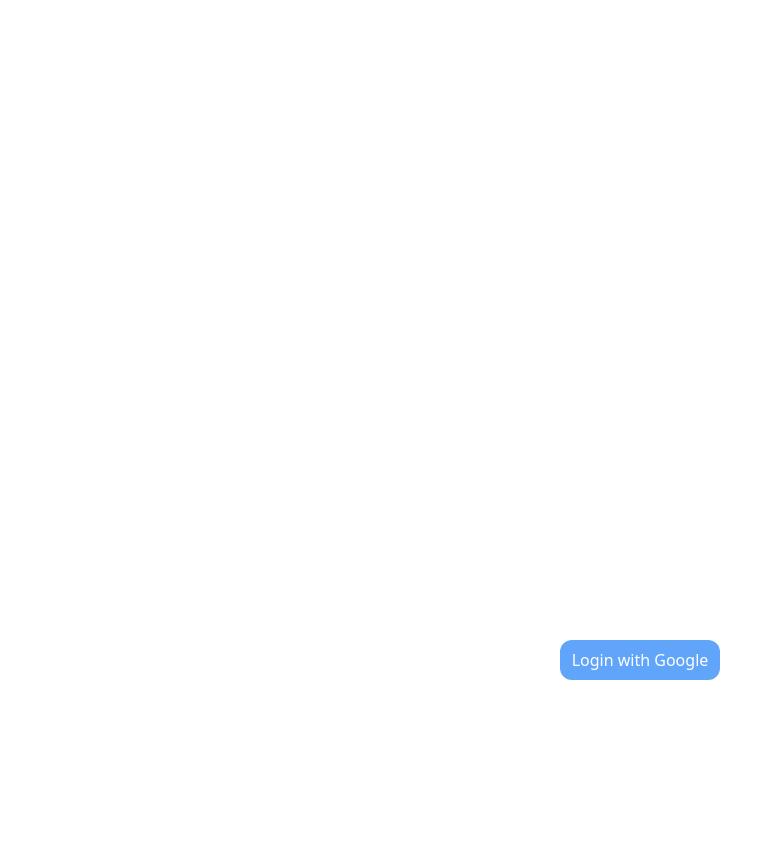
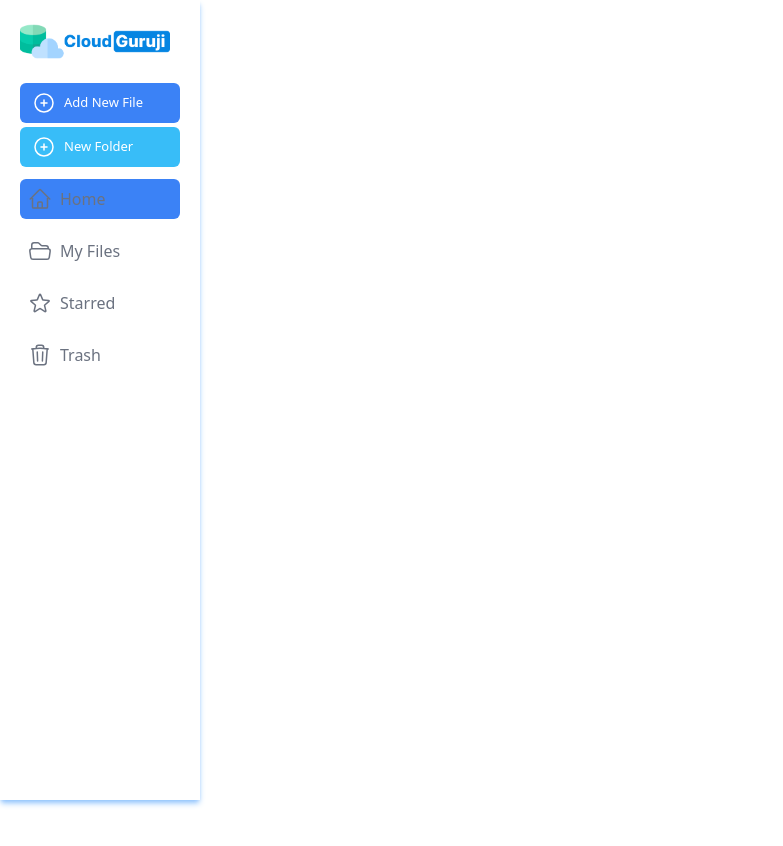
Before and after one commit to JibiGeorge/cloud_File_Manager, a Next.js app: page /login in a window 1280 px wide. Shown: the top 846 px of the page, without its empty margins (0-783 px from the left). Before the commit the page ends 800 px from the top, so only its background shows below. Built offline with nearby package versions, Linux system fonts and the light colour scheme; no server answers.

Commit message:
Side-navbar

```diff
--- /dev/null
+++ b/components/SideNavBar.js
@@ -0,0 +1,75 @@
+import Image from "next/image";
+import React, { useState } from "react";
+import menu from "../data/menu";
+
+const SideNavBar = () => {
+  const [activeIndex, setActiveIndex] = useState(0);
+
+  return (
+    <div className="w-[200px] bg-white h-screen sticky top-0 z-10 shadow-blue-300 shadow-md p-5">
+      <div className="flx justify-center">
+        <Image src="/logo.png" alt="logo" width={150} height={60} />
+      </div>
+      <button className="flex gap-2 items-center bg-blue-500 py-2 text-white rounded-md px-3 hover:scale-105 transition-all mt-5 w-full text-[13px]">
+        <svg
+          xmlns="http://www.w3.org/2000/svg"
+          fill="none"
+          viewBox="0 0 24 24"
+          stroke-width="1.5"
+          stroke="currentColor"
+          class="w-6 h-6"
+        >
+          <path
+            stroke-linecap="round"
+            stroke-linejoin="round"
+            d="M12 9v6m3-3H9m12 0a9 9 0 11-18 0 9 9 0 0118 0z"
+          />
+        </svg>
+        Add New File
+      </button>
+      <button className="flex gap-2 items-center bg-sky-400 py-2 text-white rounded-md px-3 hover:scale-105 transition-all mt-1 w-full text-[13px]">
+        <svg
+          xmlns="http://www.w3.org/2000/svg"
+          fill="none"
+          viewBox="0 0 24 24"
+          stroke-width="1.5"
+          stroke="currentColor"
+          class="w-6 h-6"
+        >
+          <path
+            stroke-linecap="round"
+            stroke-linejoin="round"
+            d="M12 9v6m3-3H9m12 0a9 9 0 11-18 0 9 9 0 0118 0z"
+          />
+        </svg>
+        New Folder
+      </button>
+
+      <div>
+        {menu.list.map((item, index) => (
+          <h2
+          onClick={()=> setActiveIndex(index)}
+          className={`flex gap-2 items-center p-2 mt-3 text-gray-500 hover:bg-blue-400 hover:text-white rounded-md cursor-pointer transition-all ${activeIndex == index ? 'bg-blue-500 text-blue-50' : null}`}>
+            <svg
+              xmlns="http://www.w3.org/2000/svg"
+              fill="none"
+              viewBox="0 0 24 24"
+              stroke-width="1.5"
+              stroke="currentColor"
+              class="w-6 h-6"
+            >
+              <path
+                stroke-linecap="round"
+                stroke-linejoin="round"
+                d={item.logo}
+              />
+            </svg>
+            {item.name}
+          </h2>
+        ))}
+      </div>
+    </div>
+  );
+};
+
+export default SideNavBar;
--- /dev/null
+++ b/data/menu.js
@@ -0,0 +1,26 @@
+const list=[
+    {
+        id:1,
+        name:'Home',
+        logo:'M2.25 12l8.954-8.955c.44-.439 1.152-.439 1.591 0L21.75 12M4.5 9.75v10.125c0 .621.504 1.125 1.125 1.125H9.75v-4.875c0-.621.504-1.125 1.125-1.125h2.25c.621 0 1.125.504 1.125 1.125V21h4.125c.621 0 1.125-.504 1.125-1.125V9.75M8.25 21h8.25'
+    },
+    {
+        id:2,
+        name:'My Files',
+        logo:'M3.75 9.776c.112-.017.227-.026.344-.026h15.812c.117 0 .232.009.344.026m-16.5 0a2.25 2.25 0 00-1.883 2.542l.857 6a2.25 2.25 0 002.227 1.932H19.05a2.25 2.25 0 002.227-1.932l.857-6a2.25 2.25 0 00-1.883-2.542m-16.5 0V6A2.25 2.25 0 016 3.75h3.879a1.5 1.5 0 011.06.44l2.122 2.12a1.5 1.5 0 001.06.44H18A2.25 2.25 0 0120.25 9v.776'
+    },
+    {
+        id:3,
+        name:'Starred',
+        logo:'M11.48 3.499a.562.562 0 011.04 0l2.125 5.111a.563.563 0 00.475.345l5.518.442c.499.04.701.663.321.988l-4.204 3.602a.563.563 0 00-.182.557l1.285 5.385a.562.562 0 01-.84.61l-4.725-2.885a.563.563 0 00-.586 0L6.982 20.54a.562.562 0 01-.84-.61l1.285-5.386a.562.562 0 00-.182-.557l-4.204-3.602a.563.563 0 01.321-.988l5.518-.442a.563.563 0 00.475-.345L11.48 3.5z'
+    },
+    {
+        id:4,
+        name:'Trash',
+        logo:'M14.74 9l-.346 9m-4.788 0L9.26 9m9.968-3.21c.342.052.682.107 1.022.166m-1.022-.165L18.16 19.673a2.25 2.25 0 01-2.244 2.077H8.084a2.25 2.25 0 01-2.244-2.077L4.772 5.79m14.456 0a48.108 48.108 0 00-3.478-.397m-12 .562c.34-.059.68-.114 1.022-.165m0 0a48.11 48.11 0 013.478-.397m7.5 0v-.916c0-1.18-.91-2.164-2.09-2.201a51.964 51.964 0 00-3.32 0c-1.18.037-2.09 1.022-2.09 2.201v.916m7.5 0a48.667 48.667 0 00-7.5 0'
+    },
+]
+
+export default{
+    list
+}
--- a/pages/_app.js
+++ b/pages/_app.js
@@ -1,9 +1,11 @@
+import SideNavBar from "../components/SideNavBar";
 import "../styles/globals.css";
 import { SessionProvider } from "next-auth/react";
 
 function MyApp({ Component, pageProps: { session, ...pageProps } }) {
   return (
     <SessionProvider session={session}>
+      <SideNavBar/>
       <Component {...pageProps} />
     </SessionProvider>
   );
```
Also changed, not shown: public/logo.png (added).
